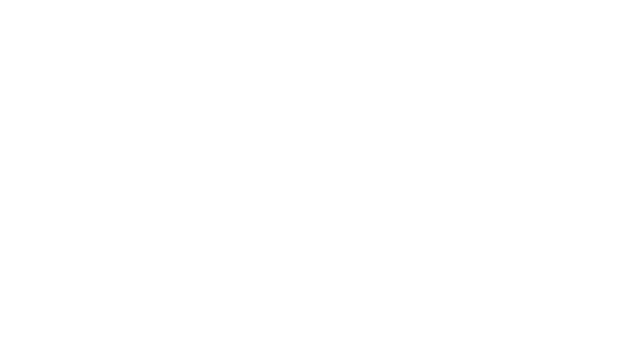
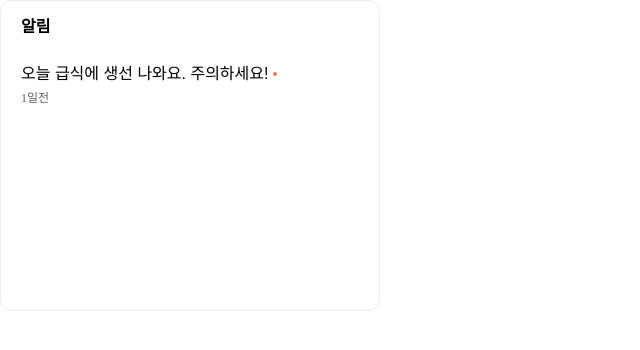
Before and after one commit to team-eeats/eeats-fe, a React (Vite) app: page /AlarmModal in a window 1280 px wide. Before the commit this address had no page. Shown: the top 350 px of the page, without its empty margins (0-640 px from the left). Built offline with nearby package versions, Linux system fonts and the light colour scheme; a web font is replaced by a local one.

Commit message:
✨:: 알림 모달 퍼블리싱

```diff
--- /dev/null
+++ b/src/Components/AlarmModal/index.tsx
@@ -0,0 +1,19 @@
+import { Font } from "../../Styles/Font";
+import * as S from "./styled";
+
+export const AlarmModal = () => {
+  return (
+    <S.Container>
+      <Font text="알림" kind="SubTitle2" />
+      <S.AlarmWrapper>
+        <S.Alarm>
+          <S.Title>
+            <Font text="오늘 급식에 생선 나와요. 주의하세요!" kind="Label2" />
+            <S.Check></S.Check>
+          </S.Title>
+          <Font text="1일전" kind="Label3" color="gray600" />
+        </S.Alarm>
+      </S.AlarmWrapper>
+    </S.Container>
+  );
+};
--- /dev/null
+++ b/src/Components/AlarmModal/styled.ts
@@ -0,0 +1,56 @@
+import styled from "styled-components";
+import { Color } from "../../Styles/Color";
+
+export const Container = styled.div`
+  width: 380px;
+  height: 311px;
+  display: flex;
+  flex-direction: column;
+  gap: 28px;
+  background-color: ${Color.white};
+  border-radius: 12px;
+  border: 1px solid ${Color.gray50};
+  padding: 16px 0px 16px 20px;
+  overflow: scroll;
+  overflow-x: hidden;
+
+  &::-webkit-scrollbar {
+    width: 4px;
+  }
+
+  &::-webkit-scrollbar-thumb {
+    width: 4px;
+    height: 90px;
+    background-color: ${Color.gray300};
+    border-radius: 90px;
+  }
+
+  &::-webkit-scrollbar-track {
+    background-color: ${Color.white};
+  }
+`;
+
+export const Check = styled.div`
+  width: 4px;
+  height: 4px;
+  border-radius: 90px;
+  background-color: #ff765d;
+`;
+
+export const Title = styled.div`
+  display: flex;
+  gap: 5px;
+  align-items: center;
+`;
+
+export const Alarm = styled.div`
+  display: flex;
+  flex-direction: column;
+  gap: 8px;
+`;
+
+export const AlarmWrapper = styled.div`
+  display: flex;
+  flex-direction: column;
+  gap: 24px;
+`;
--- a/src/Styles/Font.tsx
+++ b/src/Styles/Font.tsx
@@ -1,5 +1,5 @@
 import React from "react";
-import { Color } from "./Color"
+import { Color } from "./Color";
 
 interface FontPropsType {
   text?: string;
@@ -7,13 +7,17 @@ interface FontPropsType {
   color?: keyof typeof Color;
 }
 
-export const Font = ({ text, kind = "", color: textColor = "black" }: FontPropsType) => {
+export const Font = ({
+  text,
+  kind = "",
+  color: textColor = "black",
+}: FontPropsType) => {
   const textColorStyle = textColor ? { color: Color[textColor] } : {};
 
-    return <p style={{...fonts[kind], ...textColorStyle}}>{text}</p>
+  return <p style={{ ...fonts[kind], ...textColorStyle }}>{text}</p>;
 };
 
-const fonts: {[key: string]: React.CSSProperties} = {
+const fonts: { [key: string]: React.CSSProperties } = {
   "": {},
   Heading1: {
     fontFamily: "Pretendard-Semibold",
@@ -38,72 +42,72 @@ const fonts: {[key: string]: React.CSSProperties} = {
   SubTitle1: {
     fontFamily: "Pretendard-Semibold",
     fontSize: "18px",
-        fontWeight: "600"
+    fontWeight: "600",
   },
   SubTitle2: {
     fontFamily: "Pretendard-Semibold",
     fontSize: "16px",
-        fontWeight: "600"
+    fontWeight: "600",
   },
   SubTitle3: {
     fontFamily: "Pretendard-Semibold",
     fontSize: "14px",
-        fontWeight: "600"
+    fontWeight: "600",
   },
   Body1: {
     fontSize: "20px",
-        fontWeight: "500"
+    fontWeight: "500",
   },
   Body2: {
     fontSize: "16px",
-        fontWeight: "500"
+    fontWeight: "500",
   },
   Body3: {
     fontSize: "14px",
-        fontWeight: "500"
+    fontWeight: "500",
   },
   Body4: {
     fontSize: "10px",
-        fontWeight: "500"
+    fontWeight: "500",
   },
   Caption1: {
     fontSize: "18px",
-        fontWeight: "400"
+    fontWeight: "400",
   },
   Caption2: {
     fontSize: "16px",
-        fontWeight: "400"
+    fontWeight: "400",
   },
   Caption3: {
     fontFamily: "Pretendard-Regular",
     fontSize: "12px",
-        fontWeight: "400"
+    fontWeight: "400",
   },
   Label1: {
     fontSize: "18px",
-        fontWeight: "400"
+    fontWeight: "400",
   },
   Label2: {
     fontSize: "16px",
-        fontWeight: "400"
+    fontWeight: "500",
   },
   Label3: {
     fontFamily: "Pretendard-Medium",
     fontSize: "12px",
-        fontWeight: "400"
+    fontWeight: "400",
   },
   Button1: {
     fontSize: "24px",
-        fontWeight: "600"
+    fontWeight: "600",
   },
   Button2: {
     fontFamily: "Pretendard-Semibold",
     fontSize: "16px",
-        fontWeight: "600"
+    fontWeight: "600",
   },
   Button3: {
     fontFamily: "Pretendard-Semibold",
     fontSize: "12px",
-        fontWeight: "600"
+    fontWeight: "600",
   },
 };
--- a/src/router.tsx
+++ b/src/router.tsx
@@ -11,6 +11,7 @@ import TabBar from "./Components/TabNavigation/TabBar";
 import DonutGraph from "./Components/DonutGraph";
 import { CompletePhotoVote } from "./Components/CompletePhotoVote";
 import { Header } from "./Components/Header";
+import { AlarmModal } from "./Components/AlarmModal";
 
 function router() {
   return (
@@ -28,6 +29,7 @@ function router() {
         <Route path="/NoAllergy" element={<NoAllergy />} />
         <Route path="/Header" element={<Header />} />
         <Route path="/tab" element={<TabBar />} />
+        <Route path="/AlarmModal" element={<AlarmModal />} />
       </Routes>
     </BrowserRouter>
   );
```
Lines whose indentation alone changed are shown as unchanged.
